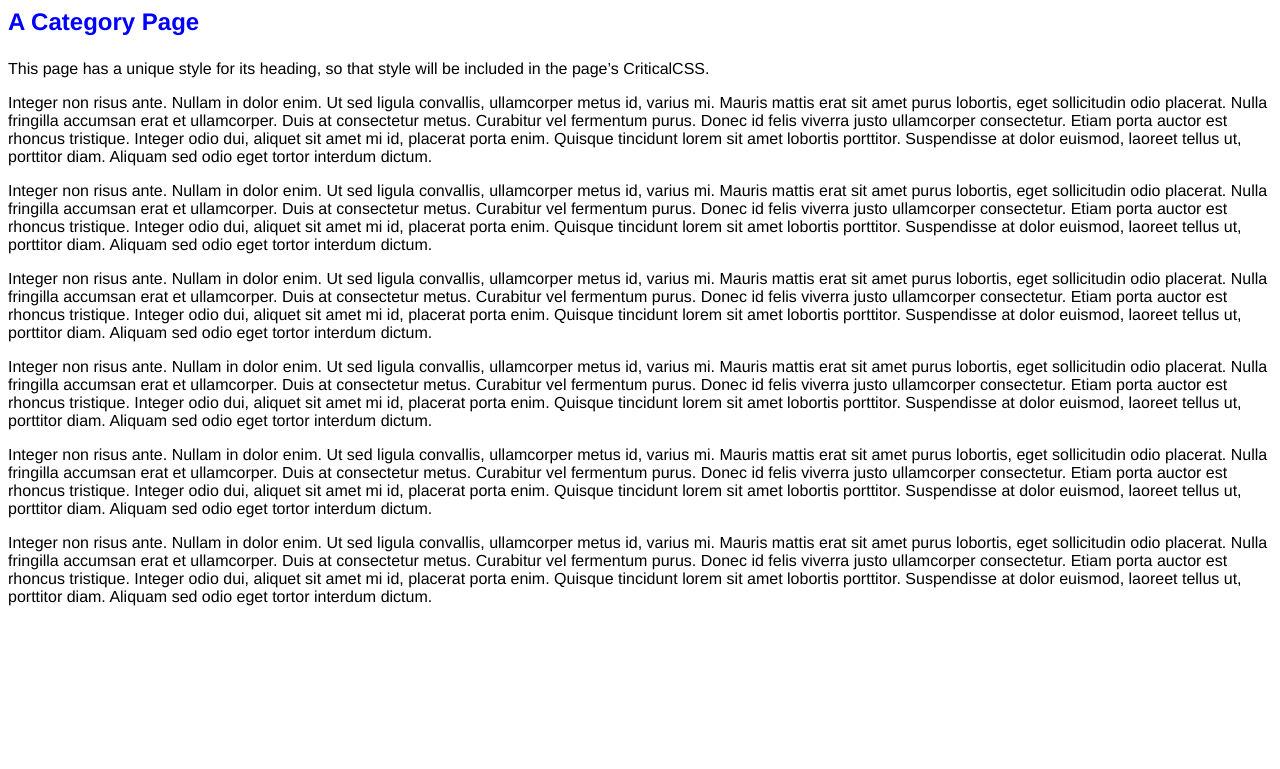
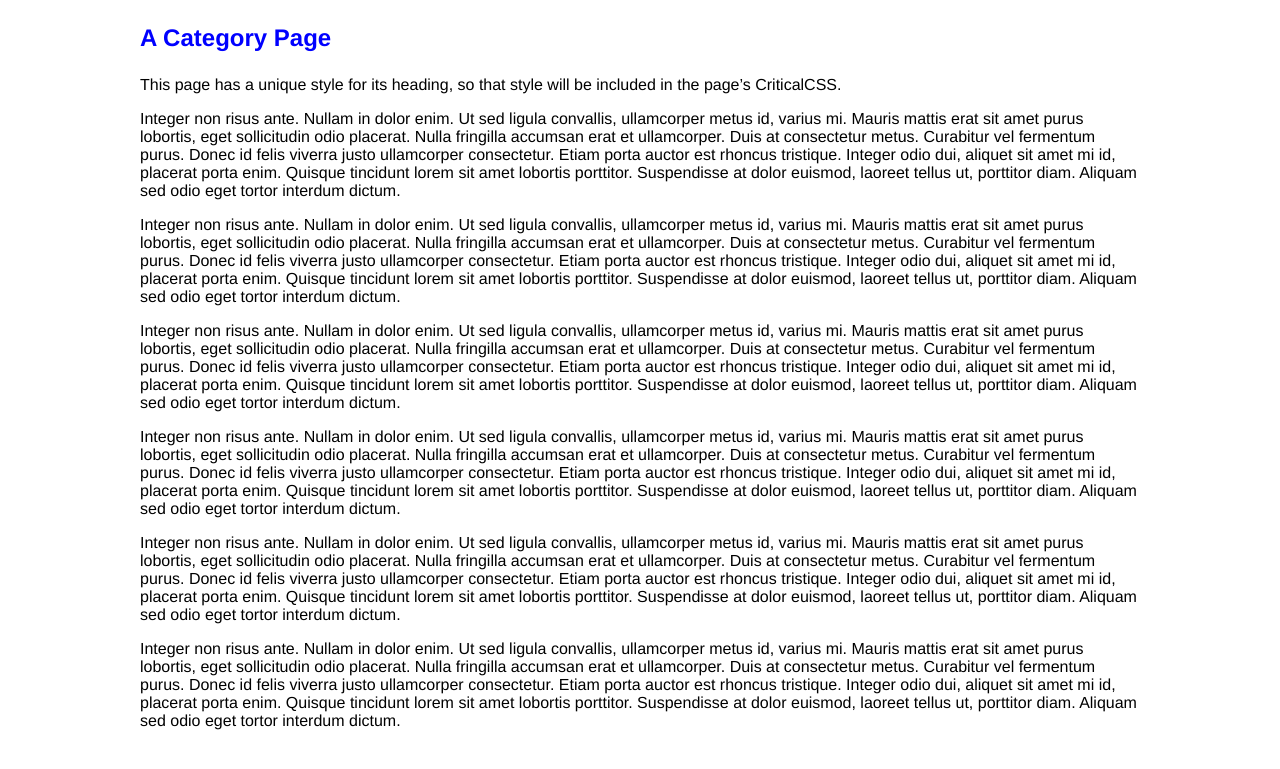
Before and after one commit to bocoup/critical-css-boilerplate, a PHP site: page /category.php in a window 1280 px wide. Shown: the top 769 px of the page. Run offline with PHP 8.4, Linux system fonts and the light colour scheme.

Commit message:
making a different wrapper for the category page so criticalcss is different

```diff
--- a/category.php
+++ b/category.php
@@ -6,6 +6,7 @@
 		<?php load_critical_css( "category" ); ?>
 	</head>
 	<body>
+		<div class="wrapper-category">
 			<h1 class="category-hed">A Category Page</h1>
 
 			<p>This page has a unique style for its heading, so that style will be included in the page’s CriticalCSS.</p>
@@ -15,5 +16,6 @@
 			<p class="body-text">Integer non risus ante. Nullam in dolor enim. Ut sed ligula convallis, ullamcorper metus id, varius mi. Mauris mattis erat sit amet purus lobortis, eget sollicitudin odio placerat. Nulla fringilla accumsan erat et ullamcorper. Duis at consectetur metus. Curabitur vel fermentum purus. Donec id felis viverra justo ullamcorper consectetur. Etiam porta auctor est rhoncus tristique. Integer odio dui, aliquet sit amet mi id, placerat porta enim. Quisque tincidunt lorem sit amet lobortis porttitor. Suspendisse at dolor euismod, laoreet tellus ut, porttitor diam. Aliquam sed odio eget tortor interdum dictum.</p>
 			<p class="body-text">Integer non risus ante. Nullam in dolor enim. Ut sed ligula convallis, ullamcorper metus id, varius mi. Mauris mattis erat sit amet purus lobortis, eget sollicitudin odio placerat. Nulla fringilla accumsan erat et ullamcorper. Duis at consectetur metus. Curabitur vel fermentum purus. Donec id felis viverra justo ullamcorper consectetur. Etiam porta auctor est rhoncus tristique. Integer odio dui, aliquet sit amet mi id, placerat porta enim. Quisque tincidunt lorem sit amet lobortis porttitor. Suspendisse at dolor euismod, laoreet tellus ut, porttitor diam. Aliquam sed odio eget tortor interdum dictum.</p>
 			<p class="body-text">Integer non risus ante. Nullam in dolor enim. Ut sed ligula convallis, ullamcorper metus id, varius mi. Mauris mattis erat sit amet purus lobortis, eget sollicitudin odio placerat. Nulla fringilla accumsan erat et ullamcorper. Duis at consectetur metus. Curabitur vel fermentum purus. Donec id felis viverra justo ullamcorper consectetur. Etiam porta auctor est rhoncus tristique. Integer odio dui, aliquet sit amet mi id, placerat porta enim. Quisque tincidunt lorem sit amet lobortis porttitor. Suspendisse at dolor euismod, laoreet tellus ut, porttitor diam. Aliquam sed odio eget tortor interdum dictum.</p>
+		</div>
 	</body>
 </html>
--- a/css/styles.css
+++ b/css/styles.css
@@ -7,6 +7,12 @@ body {
 	max-width: 800px;
 	margin: 0 auto;
 	padding: 2em 0;
+}
+
+.wrapper-category {
+	max-width: 1000px;
+	margin: 0 auto;
+	padding: 1em 0;
 }
 
 .hed {
```
Lines whose indentation alone changed are shown as unchanged.
